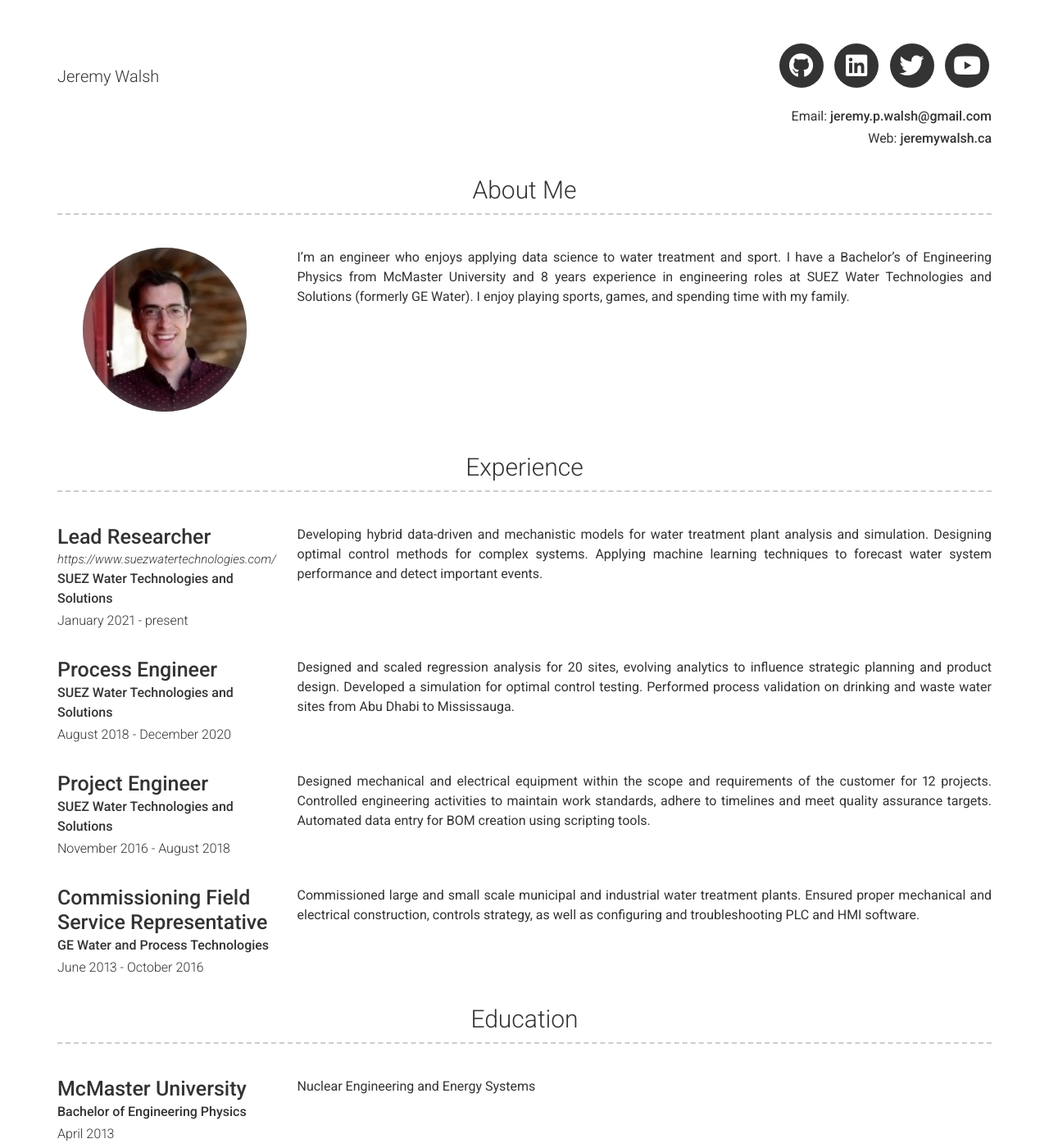
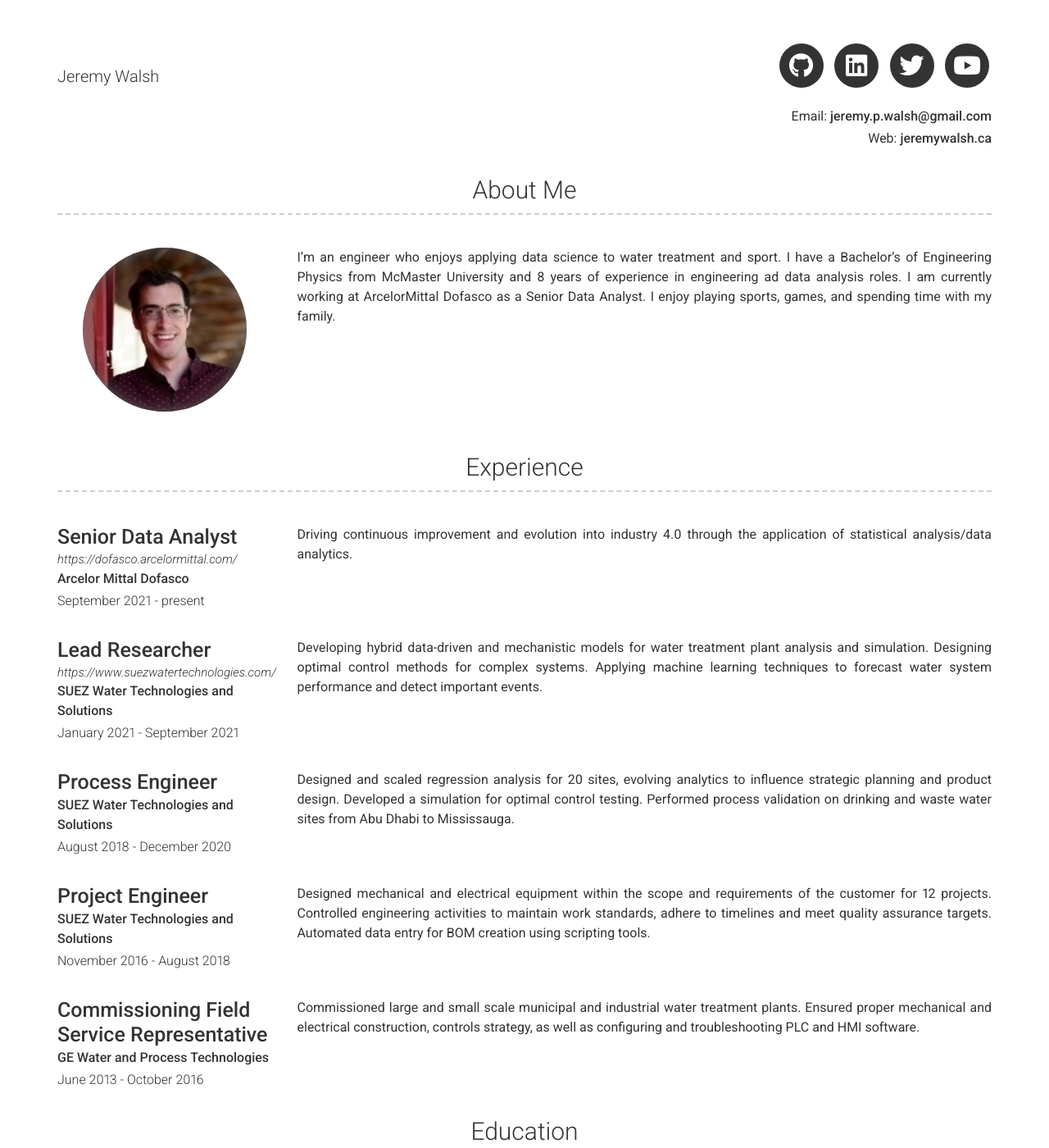
Before and after one commit to thereiswaldo/jeremywalsh.ca, a Jekyll site: the page built from resume.md, in a window 1280 px wide and 1400 px high. Shown: the whole window at 82% size. Built offline with Jekyll 4.4.1, drawn with Linux system fonts in a browser that asks for light colours; nearby versions of some CDN libraries.

Commit message:
Updating experience and related for new job

```diff
--- a/_config.yml
+++ b/_config.yml
@@ -70,7 +70,7 @@ about_title: About Me
 about_profile_image: /assets/images/headshot.jpg
 about_content: | # this will include new lines to allow paragraphs
   I'm an engineer who enjoys applying data science to water treatment and sport.
-  I have a Bachelor's of Engineering Physics from McMaster University and 8 years experience in engineering roles at SUEZ Water Technologies and Solutions (formerly GE Water).
+  I have a Bachelor's of Engineering Physics from McMaster University and 8 years of experience in engineering ad data analysis roles. I am currently working at ArcelorMittal Dofasco as a Senior Data Analyst.
   I enjoy playing sports, games, and spending time with my family.
 
 content:
--- a/_data/experience.yml
+++ b/_data/experience.yml
@@ -1,8 +1,17 @@
+- layout: left
+  company: Senior Data Analyst
+  link: https://dofasco.arcelormittal.com/
+  job_title: Arcelor Mittal Dofasco
+  dates: September 2021 - present
+  # quote: >
+  #  Short description of the company (optional)
+  description: >
+    Driving continuous improvement and evolution into industry 4.0 through the application of statistical analysis/data analytics.
 - layout: left
   company: Lead Researcher
   link: https://www.suezwatertechnologies.com/
   job_title: SUEZ Water Technologies and Solutions
-  dates: January 2021 - present
+  dates: January 2021 - September 2021
   # quote: >
   #  Short description of the company (optional)
   description: >
--- a/home.html
+++ b/home.html
@@ -7,7 +7,7 @@ header:
   overlay_color: "#000"
   overlay_filter: "0.5"
   overlay_image: /assets/images/traunsee.JPG
-excerpt: "A place to showcase my projects in my passion for data science, sport, and water."
+excerpt: "A place to showcase my projects in my passion for data science, and sport."
 ---
 <!--
 {% include feature_row id="intro" type="center" %}
```
